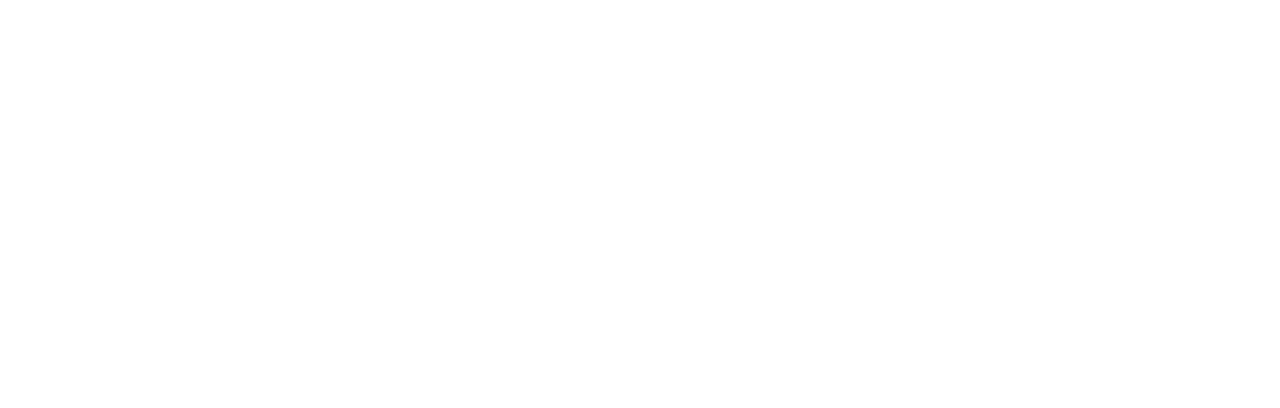
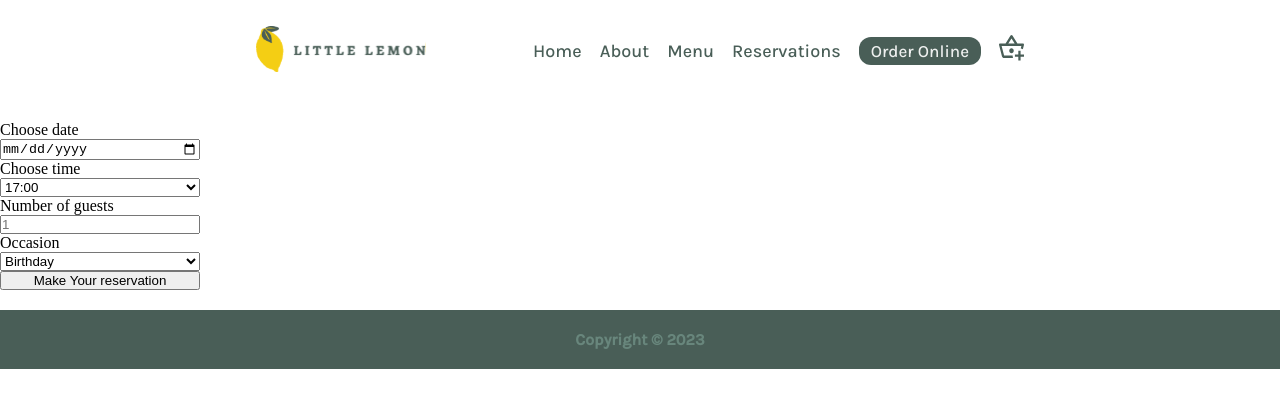
Before and after one commit to DevAhmed-py/little-lemon-reactApp, a React (Create React App) app: page /reservations in a window 1280 px wide. Before the commit this address had no page. Shown: the top 408 px of the page. Built offline with nearby package versions, Linux system fonts and the light colour scheme; a web font is replaced by a local one.

Commit message:
reservations

```diff
--- a/public/styles.css
+++ b/public/styles.css
@@ -189,6 +189,8 @@
     cursor: pointer;
 }
 
+/* Footer Section */
+
 footer {
     background: #495e57;
     padding: 20px;
--- a/src/App.js
+++ b/src/App.js
@@ -2,6 +2,7 @@
 import Homepage from './components/Homepage';
 import About from './components/About'
 import Menu from './components/Menu';
+import BookingPage from './components/BookingPage';
 
 function App() {
   return (
@@ -10,6 +11,7 @@
         <Route path= "/" element= { <Homepage/> } />
         <Route path= "/about" element= { <About/> } />
         <Route path= "/menu" element= { <Menu/> } />
+        <Route path="/reservations" element= { <BookingPage/> } />
       </Routes>
 
     </>
--- /dev/null
+++ b/src/components/BookingForm.jsx
@@ -0,0 +1,29 @@
+import React from "react";
+
+const BookingForm = () => {
+    return (
+        <form style={{ display: 'grid', maxWidth: '200px', padding: '20px 0'}}>
+            <label for="res-date"> Choose date </label>
+            <input type="date" id="res-date" />
+            <label for="res-time">Choose time</label>
+            <select id="res-time ">
+                <option>17:00</option>
+                <option>18:00</option>
+                <option>19:00</option>
+                <option>20:00</option>
+                <option>21:00</option>
+                <option>22:00</option>
+            </select>
+            <label for="guests">Number of guests</label>
+            <input type="number" placeholder="1" min="1" max="10" id="guests" />
+            <label for="occasion">Occasion</label>
+            <select id="occasion">
+                <option>Birthday</option>
+                <option>Anniversary</option>
+            </select>
+            <input type="submit" value="Make Your reservation" />
+        </form>
+    )
+}
+
+export default BookingForm;
--- /dev/null
+++ b/src/components/BookingPage.jsx
@@ -0,0 +1,16 @@
+import React from "react";
+import BookingForm from "./BookingForm";
+import Nav from "./Nav";
+import Footer from "./Footer";
+
+const BookingPage = () => {
+    return (
+        <>
+            <Nav />
+            <BookingForm />
+            <Footer />
+        </>
+    )
+}
+
+export default BookingPage;
```
Also changed, not shown: src/components/Footer.jsx (renamed from src/components/Footer.js), src/components/Header.jsx (renamed from src/components/Header.js), src/components/Main.jsx (renamed from src/components/Main.js).
